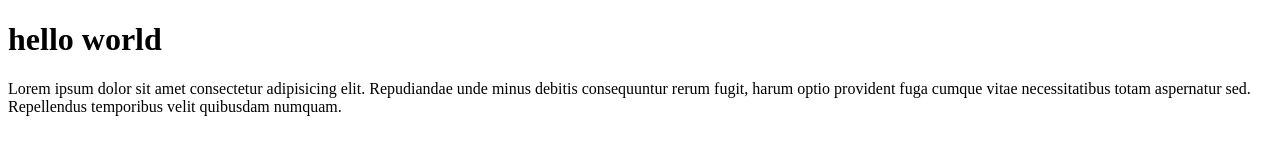
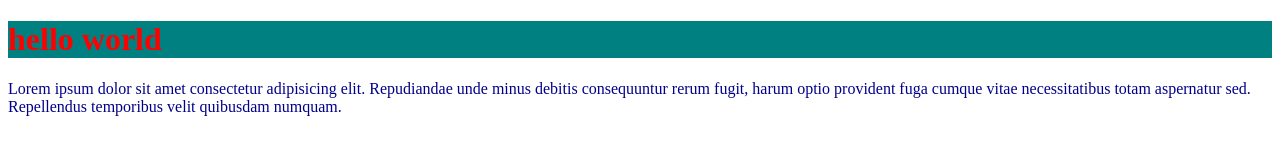
Before and after one commit to kanybekd/simple_app_testing, a plain HTML site: page index.html in a window 1280 px wide. Drawn offline with Linux system fonts and the light colour scheme.

Commit message:
added styling to my h, p tags

```diff
--- a/index.html
+++ b/index.html
@@ -9,8 +9,9 @@
 </head>
 
 <body>
-    <h1>hello world</h1>
-    <p>Lorem ipsum dolor sit amet consectetur adipisicing elit. Repudiandae unde minus debitis consequuntur rerum fugit,
+    <h1 style="color:red;background-color: teal;">hello world</h1>
+    <p style="color:darkblue">Lorem ipsum dolor sit amet consectetur adipisicing elit. Repudiandae unde minus debitis
+        consequuntur rerum fugit,
         harum optio provident fuga cumque vitae necessitatibus totam aspernatur sed. Repellendus temporibus velit
         quibusdam numquam.</p>
 </body>
```
